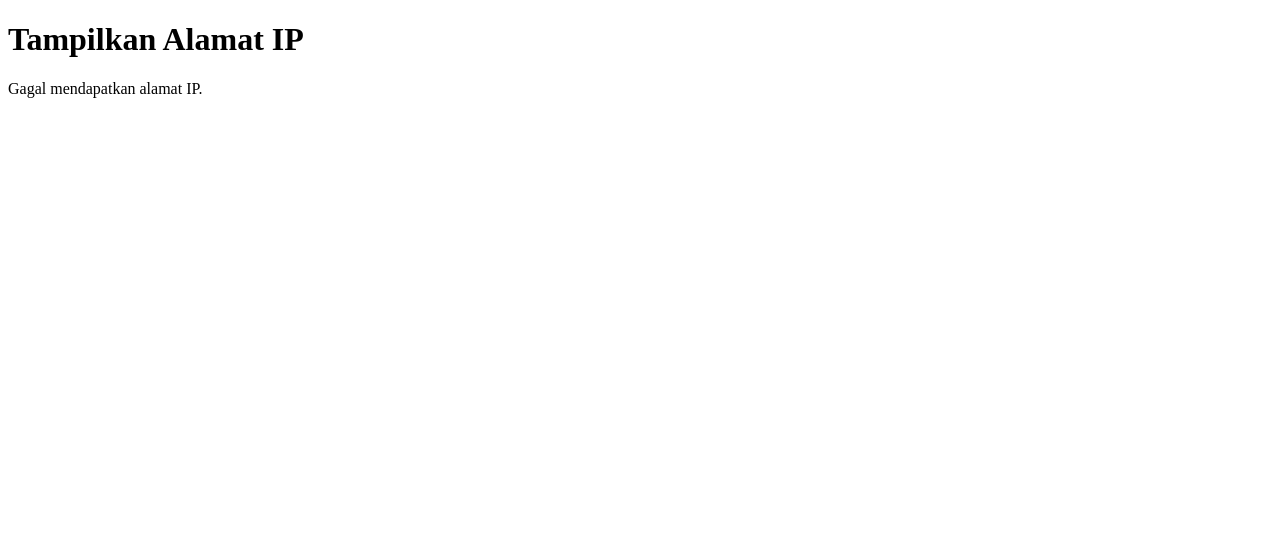
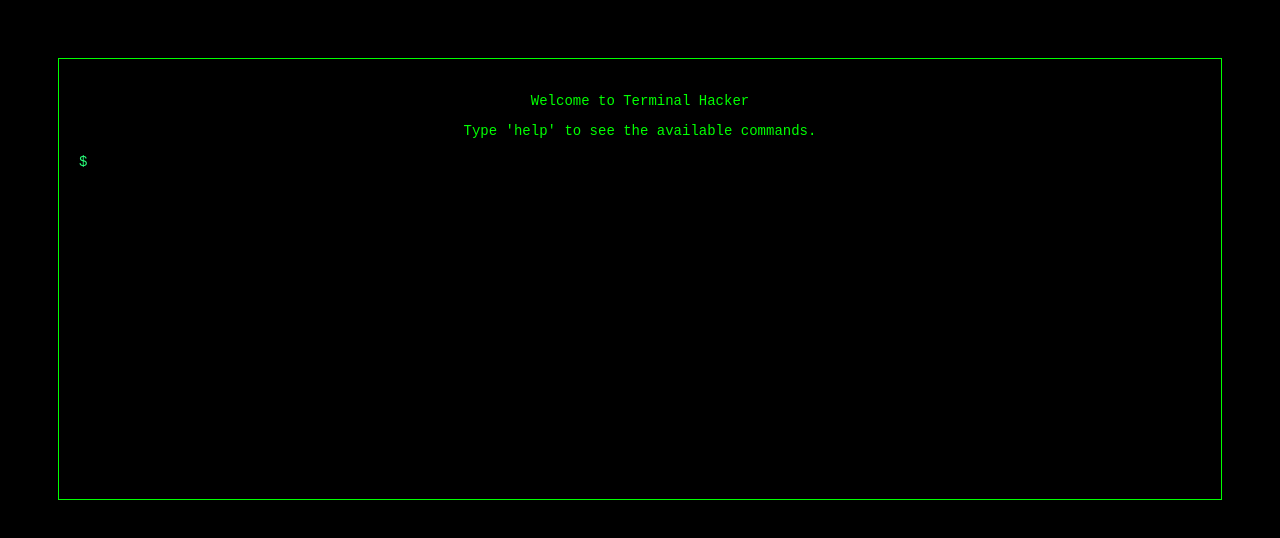
Before and after one commit to takeshi05/contohsesi7, a plain HTML site: page index.html in a window 1280 px wide. Drawn offline with Linux system fonts and the light colour scheme; no server answers.

Commit message:
index.html

```diff
--- a/index.html
+++ b/index.html
@@ -1,24 +1,86 @@
 <!DOCTYPE html>
 <html>
 <head>
-  <title>Tampilkan Alamat IP</title>
+  <title>Terminal Hacker</title>
+  <style>
+    body {
+      background-color: black;
+      color: lime;
+      font-family: monospace;
+      font-size: 14px;
+      text-align: center;
+      padding: 50px;
+    }
+
+    .terminal {
+      border: 1px solid lime;
+      padding: 20px;
+      height: 400px;
+      overflow: auto;
+    }
+
+    .input-line {
+      display: flex;
+      align-items: center;
+      margin-top: 10px;
+    }
+
+    .input-prefix {
+      color: #29ff7a;
+      margin-right: 5px;
+    }
+
+    .input-field {
+      flex-grow: 1;
+      background-color: transparent;
+      border: none;
+      outline: none;
+      color: lime;
+    }
+  </style>
 </head>
 <body>
-  <h1>Tampilkan Alamat IP</h1>
-  <p id="ip">Sedang mencari alamat IP...</p>
+  <div class="terminal">
+    <pre>Welcome to Terminal Hacker</pre>
+    <pre>Type 'help' to see the available commands.</pre>
+    <pre id="output"></pre>
+    <div class="input-line">
+      <span class="input-prefix">$</span>
+      <input type="text" id="command-input" class="input-field" autofocus>
+    </div>
+  </div>
 
   <script>
-    // Menggunakan API pihak ketiga untuk mendapatkan alamat IP
-    fetch('https://api.ipify.org?format=json')
-      .then(response => response.json())
-      .then(data => {
-        var ipAddress = data.ip;
-        document.getElementById("ip").innerHTML = "Alamat IP Anda adalah: " + ipAddress;
-      })
-      .catch(error => {
-        console.log(error);
-        document.getElementById("ip").innerHTML = "Gagal mendapatkan alamat IP.";
-      });
+    const outputElement = document.getElementById('output');
+    const commandInput = document.getElementById('command-input');
+    commandInput.addEventListener('keydown', handleCommandInput);
+
+    function handleCommandInput(event) {
+      if (event.key === 'Enter') {
+        event.preventDefault();
+        const command = commandInput.value.trim();
+        executeCommand(command);
+        commandInput.value = '';
+      }
+    }
+
+    function executeCommand(command) {
+      const output = document.createElement('pre');
+      output.textContent = '$ ' + command;
+
+      if (command.toLowerCase() === 'help') {
+        output.textContent += '\nAvailable commands:\n- help\n- about\n- contact';
+      } else if (command.toLowerCase() === 'about') {
+        output.textContent += '\nThis is a terminal hacker simulation.';
+      } else if (command.toLowerCase() === 'contact') {
+        output.textContent += '\nContact us at hacker@domain.com';
+      } else {
+        output.textContent += '\nCommand not found. Type "help" to see available commands.';
+      }
+
+      outputElement.appendChild(output);
+      outputElement.scrollTop = outputElement.scrollHeight;
+    }
   </script>
 </body>
 </html>
```
